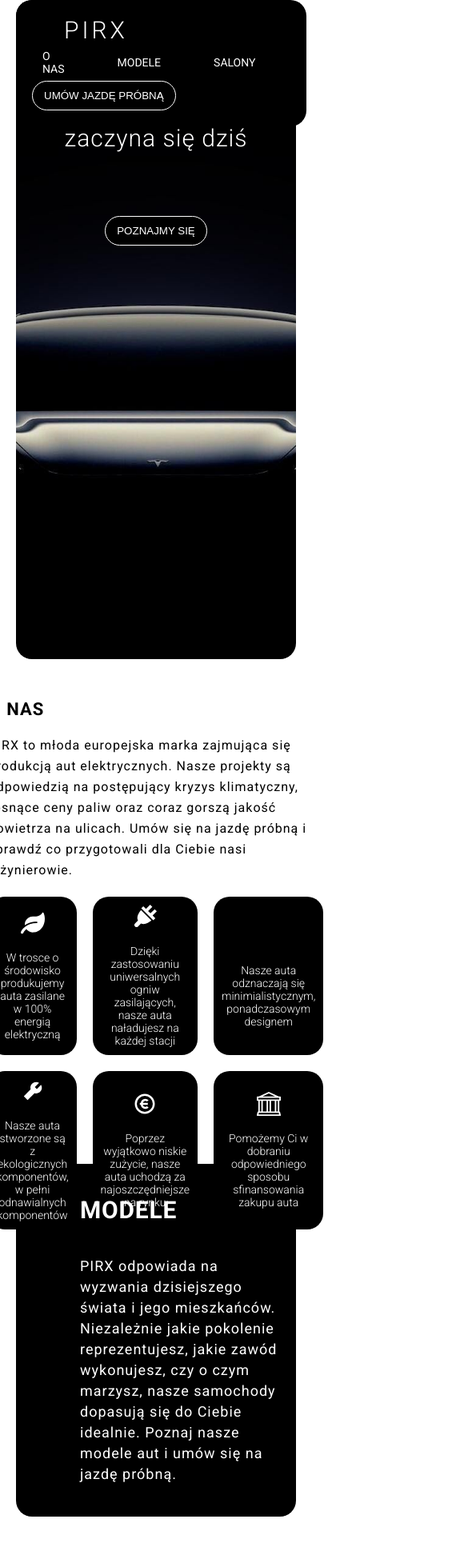
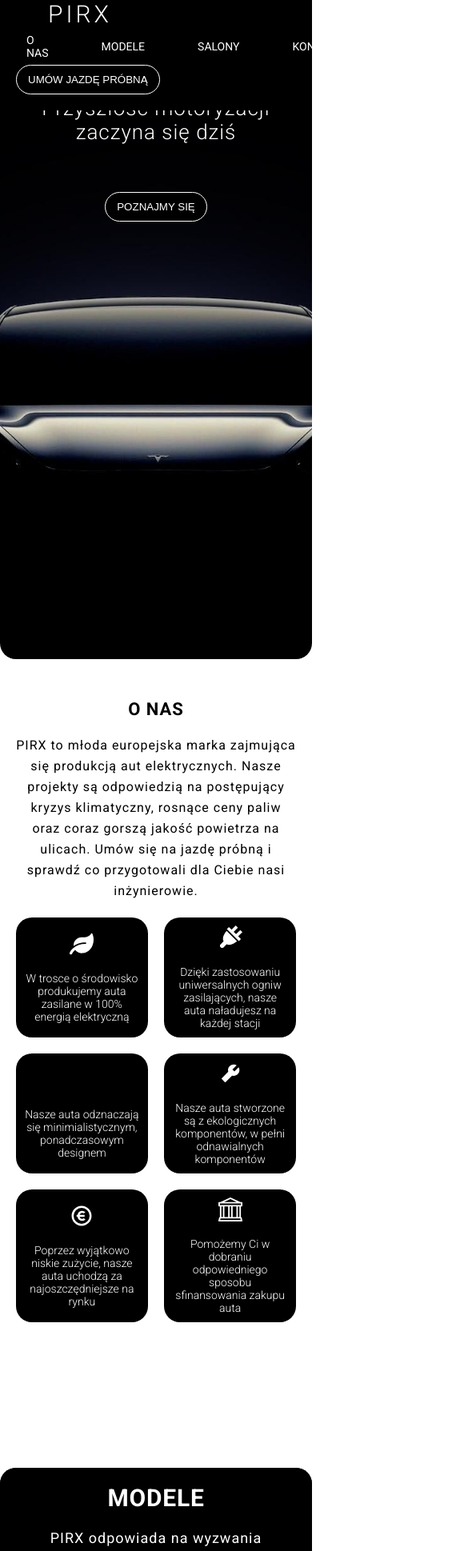
Before and after one commit to barteek-poz/PIRX-electric-car-React-Router-Vite-, a React (Vite) app: page / in a window 390 px wide. Shown: the part 20-1959 px from the top of the page at 80% size, 585 px wide, since content can reach past the window. Built offline with nearby package versions, Linux system fonts and the light colour scheme; no server answers; some icons are missing.

Commit message:
finishing media queries

```diff
--- a/src/components/Model.module.css
+++ b/src/components/Model.module.css
@@ -6,7 +6,6 @@
   background-color: var(--color-black);
   border-radius: 20px;
   overflow: hidden;
-
 }
 
 .modelText {
@@ -19,7 +18,7 @@
 
 h3 {
   font-size: 2.8rem;
-    letter-spacing: .2rem;
+  letter-spacing: 0.2rem;
   padding: 2rem;
   margin-left: 2rem;
   text-transform: uppercase;
@@ -60,13 +59,12 @@
 .swiperSlide {
   width: 50%;
   height: 50%;
-  background-size:cover;
+  background-size: cover;
   background-position: center;
-
 }
 
 @media (max-width: 75rem) {
-  .modelTextStats{
+  .modelTextStats {
     flex-direction: column;
     align-items: start;
   }
@@ -95,7 +93,21 @@
   }
 
   .swiper {
-    width: 100vw;
+    width: 90%;
+  }
 }
 
+@media (max-width: 31.25rem) {
+  .modelInfo {
+    padding: 1rem;
+    text-align: center;
   }
+
+  h3 {
+    text-align: center;
+    margin: 0;
+  }
+  .swiper {
+    width: 80%;
+  }
+}
--- a/src/components/Salon.module.css
+++ b/src/components/Salon.module.css
@@ -66,6 +66,37 @@
   .salonInfo {
     margin-top: 4rem;
     margin-left: 2rem;
-    align-items: end;
+
   }
 }
+
+@media (max-width: 37.5rem) {
+  .salonWrapper {
+    width: 90%;
+  }
+  .salonInfo {
+    padding: 2rem;
+  }
+}
+
+@media (max-width: 31.25rem) {
+  .salonImg {
+    display: none;
+  }
+
+  .salonWrapper {
+    flex-direction: column;
+    align-items: center;
+  }
+
+  .salonInfo {
+    margin: 0;
+    justify-content: center;
+    align-items: center;
+  }
+
+  .salonHeading {
+    margin: 0;
+    margin-top: 2rem;
+  }
+}
--- a/src/pages/AboutUs.module.css
+++ b/src/pages/AboutUs.module.css
@@ -74,3 +74,23 @@
     margin-top: 0;
   }
 }
+
+
+@media (max-width: 50rem) {
+  .aboutUs {
+    margin-bottom: 4rem;
+  }
+
+}
+
+@media (max-width: 31.25rem) {
+ .infoIconBox {
+  grid-template-columns: 1fr 1fr;
+ }
+.heading {
+  text-align: center;
+}
+.info {
+  text-align: center;
+}
+}
--- a/src/pages/Footer.jsx
+++ b/src/pages/Footer.jsx
@@ -100,12 +100,13 @@
           )}
         </form>
         <div className={styles.footerInfo}>
-          <div>
+          <div className={styles.footerLogoDiv}>
             <h4 className={styles.footerLogo}>Pirx</h4>
             <BsFacebook className={styles.footerIcon} />
             <BsTwitter className={styles.footerIcon} />
             <BsInstagram className={styles.footerIcon} />
           </div>
+          <div className={styles.footerLinksContainer}>
           <div className={styles.footerLinks}>
             <p className={styles.footerLinksHeading}>O nas</p>
             <ul className={styles.footerLinksList}>
@@ -130,6 +131,7 @@
               <li>Kariera w Pirx</li>
             </ul>
           </div>
+          </div>
         </div>
       </section>
     </div>
--- a/src/pages/Footer.module.css
+++ b/src/pages/Footer.module.css
@@ -115,3 +115,96 @@
     width: 20rem;
   }
 }
+
+@media (max-width:50rem) {
+  .footerInputs {
+   flex-direction: column;
+  }
+
+  .footerInput {
+    width: 40rem;
+  }
+
+  .footerInputContainer {
+    margin-bottom: 2rem;
+  }
+}
+
+@media (max-width:37.5rem) {
+  .footerInput {
+    width: 30rem;
+  }
+
+  .footerLinksHeading {
+    font-size: 1.4rem;
+  }
+
+  .footerLinksList {
+    font-size: 1.2rem;
+  }
+
+  .footerLogoDiv {
+    font-size: 2.4rem;
+  }
+}
+
+@media (max-width:31.25rem) {
+  .footerInput {
+    width: 24rem;
+  }
+
+  .footerWrapper {
+    padding: 0;
+  }
+
+  .footerContainer {
+    padding: 2rem;
+  }
+
+  .footerHeading {
+    text-align: center;
+    padding: 2rem;
+  }
+
+  .footerInputs {
+    gap: 2rem;
+    margin-top: 4rem;
+  }
+
+  .footerText {
+    text-align: center;
+  }
+
+  .footerLogoDiv {
+    font-size: 2rem;
+    margin: 0 auto;
+    margin-bottom: 4rem;
+  }
+
+  .footerLinksHeading {
+    font-size: 1.2rem;
+    text-align: center;
+
+
+  }
+
+  .footerLinksList {
+    font-size: 1rem;
+    text-align: center;
+    margin-top: 2rem;
+  }
+
+  .footerInfo {
+    flex-direction: column;
+    margin-top: 4rem;
+
+  }
+
+  .footerLinksContainer {
+    display: flex;
+    align-items: center;
+    justify-content: center;
+    gap: 6rem;
+  }
+
+}
--- a/src/pages/LandingPage.module.css
+++ b/src/pages/LandingPage.module.css
@@ -37,3 +37,23 @@
   display: inline-block;
   font-size: 1.4rem;
 }
+
+@media (max-width: 50rem) {
+  .heading {
+   font-size: 2.6rem;
+   padding: 4rem;
+  }
+}
+
+@media (max-width: 31.25rem) {
+  .heroContent{
+   gap:2rem
+  }
+  .heading {
+    margin-top: 6rem;
+  }
+
+  .landingPage {
+    padding: 0;
+  }
+}
--- a/src/pages/ModelsPage.module.css
+++ b/src/pages/ModelsPage.module.css
@@ -25,3 +25,41 @@
     padding: 0rem 2rem 4rem 8rem;
 
 }
+
+
+@media (max-width: 50rem) {
+  .modelsContainer {
+    margin-top: 10rem;
+  }
+}
+
+@media (max-width: 37.5rem) {
+  .modelsContainer {
+    margin-top: 15rem;
+  }
+}
+
+@media (max-width: 35rem) {
+  .modelsContainer {
+    margin-top: 20rem;
+  }
+}
+
+@media (max-width: 31.25rem) {
+  .modelsContainer {
+    margin-top: 40rem;
+    margin-left: 0;
+    margin-right: 0;
+  }
+ .modelsText {
+  padding: 1rem;
+  margin-bottom: 2rem;
+  text-align: center;
+ }
+
+ .modelsHeading {
+  text-align: center;
+  padding: 1rem;
+  padding-top: 2rem;
+ }
+ }
--- a/src/pages/Navigation.module.css
+++ b/src/pages/Navigation.module.css
@@ -78,3 +78,15 @@
     width: 93%;
   }
 }
+
+@media (max-width:37.5rem) {
+  .nav {
+    width: 90%;
+  }
+}
+
+@media (max-width:31.25rem) {
+  .nav {
+    width: 100%;
+  }
+}
--- a/src/pages/SalonsPage.module.css
+++ b/src/pages/SalonsPage.module.css
@@ -33,3 +33,15 @@
   flex-direction: column;
   }
 }
+
+@media (max-width: 31.25rem) {
+.salonsHeading {
+  text-align: center;
+  padding: 0;
+}
+
+.salonsText {
+  margin: 0;
+  text-align: center;
+}
+}
```
Lines whose indentation alone changed are shown as unchanged.
